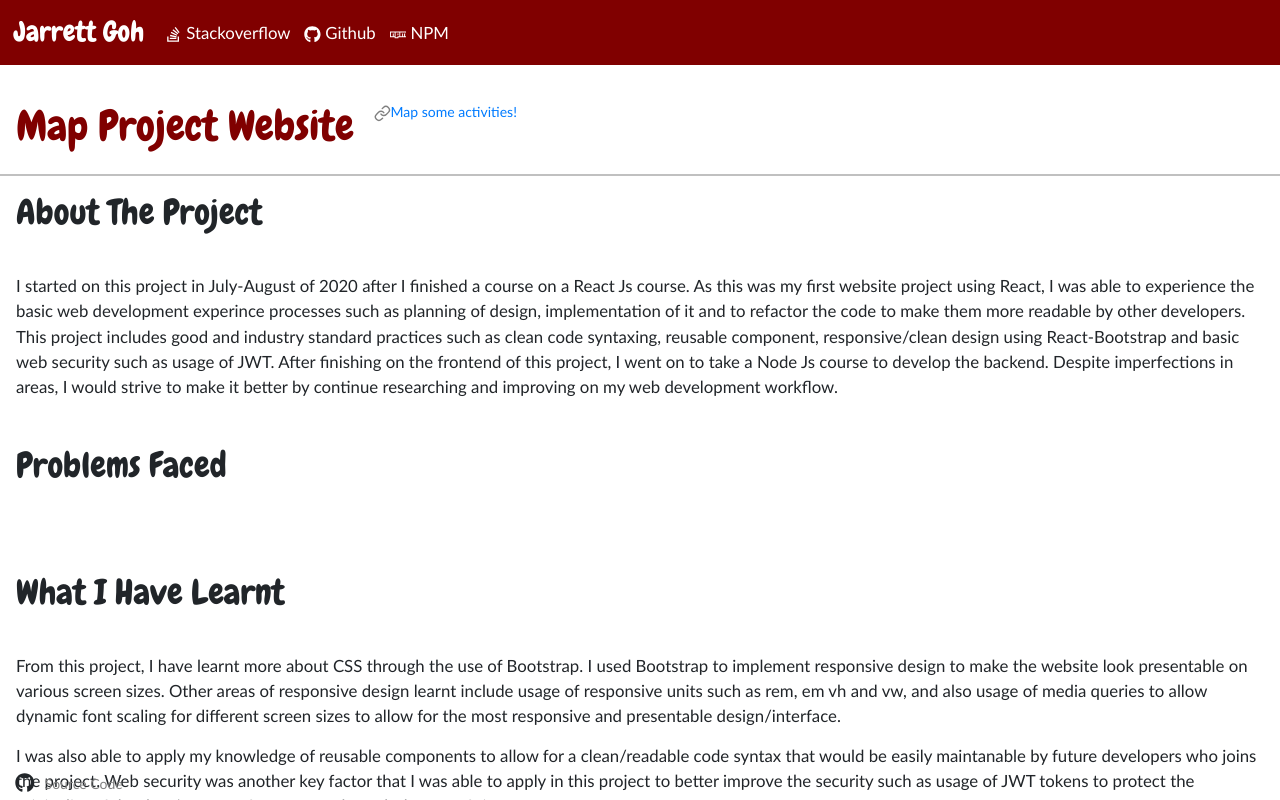
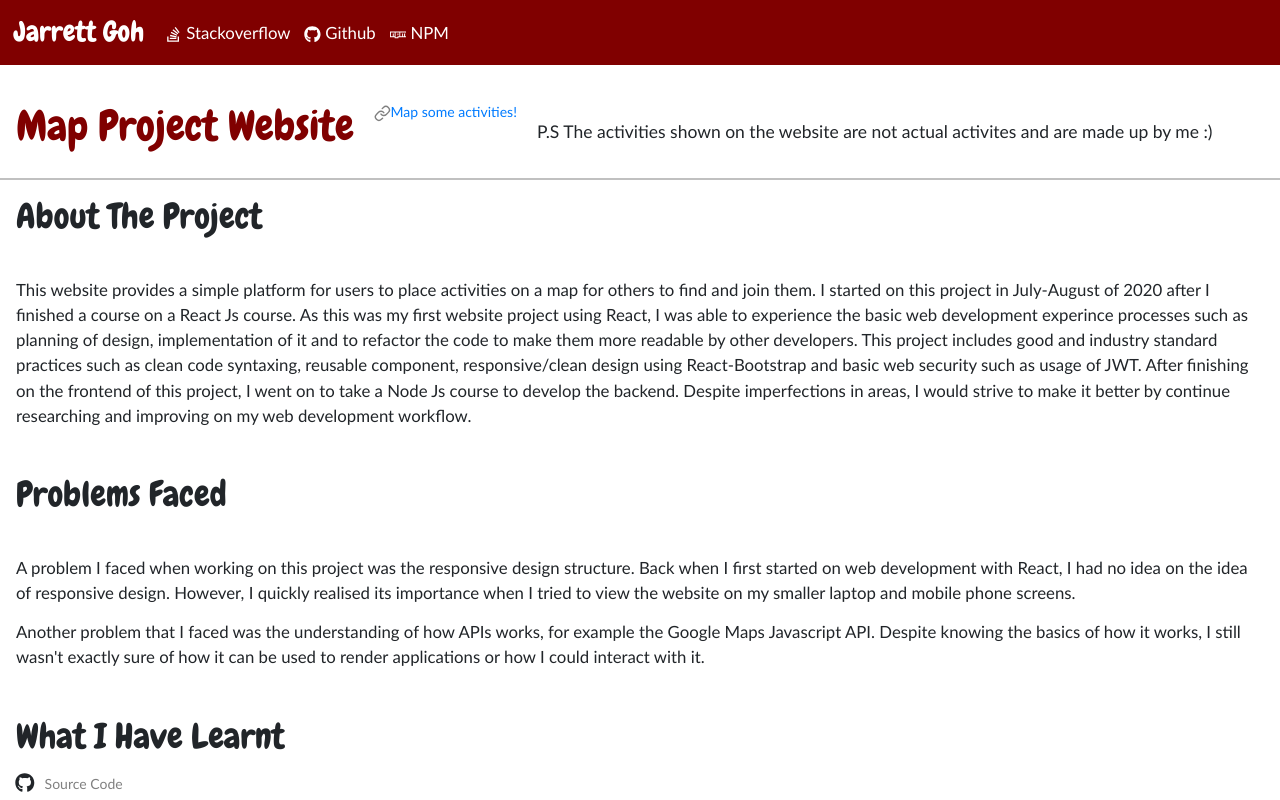
Before and after one commit to Jarrettgohh/Personal-Website, a React (Create React App) app: page /projects/map-project-website in a window 1280 px wide. Built offline with nearby package versions, Linux system fonts and the light colour scheme; a web font is replaced by a local one.

Commit message:
#28 updated multiple things

```diff
--- a/src/App.js
+++ b/src/App.js
@@ -3,7 +3,7 @@ import { BrowserRouter, Route, Switch, Redirect } from "react-router-dom";
 
 import NavbarComponent from "./components/navbarComponent";
 import MainPage from "./components/mainPage";
-import ProjectComponent from "./components/common/projectComponent";
+import ProjectPage from "./components/common/projectPage";
 
 import onePAProject from "./components/projects/onePAProject.js";
 import mapProjectWebsite from "./components/projects/mapProjectWebsite";
@@ -25,7 +25,7 @@ function App() {
       <BrowserRouter>
         <Switch>
           <Route path="/projects/onepa-badminton-automation">
-            <ProjectComponent
+            <ProjectPage
               name="onePA Badminton Court Automation"
               about={onePAProject.about()}
               problems={onePAProject.problems()}
@@ -35,7 +35,8 @@ function App() {
             />
           </Route>
           <Route path="/projects/map-project-website">
-            <ProjectComponent
+            <ProjectPage
+              note={mapProjectWebsite.note()}
               name="Map Project Website"
               examples={mapProjectWebsite.examples()}
               about={mapProjectWebsite.about()}
@@ -46,9 +47,9 @@ function App() {
             />
           </Route>
           <Route path="/projects/map-project-app">
-            <ProjectComponent
+            <ProjectPage
+              note={mapProjectApp.note()}
               name="Map Project App"
-              examples={mapProjectApp.examples()}
               about={mapProjectApp.about()}
               problems={mapProjectApp.problems()}
               learnt={mapProjectApp.learnt()}
@@ -58,7 +59,7 @@ function App() {
             />
           </Route>
           <Route path="/projects/mini-games">
-            <ProjectComponent
+            <ProjectPage
               name="Mini Browser Games"
               examples={miniGames.examples()}
               about={miniGames.about()}
@@ -69,7 +70,8 @@ function App() {
             />
           </Route>
           <Route path="/projects/simple-chat-system">
-            <ProjectComponent
+            <ProjectPage
+              note={chatSystem.note()}
               name="Chat System"
               examples={chatSystem.examples()}
               about={chatSystem.about()}
@@ -81,7 +83,8 @@ function App() {
             />
           </Route>
           <Route path="/projects/binary-rain">
-            <ProjectComponent
+            <ProjectPage
+              note={matrixStuff.note()}
               name="Cool Matrix Stuff"
               examples={matrixStuff.examples()}
               about={matrixStuff.about()}
--- a/src/components/common/projectComponent.jsx
+++ b/src/components/common/projectPage.jsx
@@ -6,8 +6,9 @@ import { ImNpm } from "react-icons/im";
 import { FiLink } from "react-icons/fi";
 import ReactPlayer from "react-player";
 
-const ProjectComponent = ({
+const ProjectPage = ({
   name,
+  note,
   examples,
   about,
   problems,
@@ -29,11 +30,13 @@ const ProjectComponent = ({
       {/* TOP ROW AS A WORKAROUND, BECAUSE PAGE ALWAYS NOT AT TOP ON RENDER */}
       <Row ref={topRow} />
 
-      {/* ABOUT THE PROJECT */}
+      {/* PROJECT NAME */}
       <Row className="row-padding" style={{ borderBottom: "2px solid silver" }}>
         <h1 className="header-text-lg" style={{ color: "maroon" }}>
           {name}
         </h1>
+
+        {/* EXAMPLES */}
         {examples && (
           <div style={{ marginLeft: 20 }}>
             {examples.map((example, index) => {
@@ -53,7 +56,14 @@ const ProjectComponent = ({
             })}
           </div>
         )}
+        {note && (
+          <div>
+            <h5 style={{ margin: 20 }}>{`P.S ${note}`}</h5>{" "}
+          </div>
+        )}
       </Row>
+
+      {/* ABOUT THE PROJECT */}
       <Row className="row-padding">
         <h1 className="header-text">About The Project</h1>
       </Row>
@@ -168,4 +178,4 @@ const ProjectComponent = ({
   );
 };
 
-export default ProjectComponent;
+export default ProjectPage;
--- a/src/components/projects/chatSystem.js
+++ b/src/components/projects/chatSystem.js
@@ -1,4 +1,8 @@
 import AWSVideo from "../../videos/chat-system-AWS.mp4";
+
+function note() {
+  return "The chat system for AWS project is an experiment, it may not work as expected sometimes. However a reload of the page should make it work, thank you! Do check out the video example at the bottom :)";
+}
 
 function about() {
   return (
@@ -105,6 +109,10 @@ function resources() {
       url:
         "https://docs.aws.amazon.com/AWSJavaScriptSDK/latest/AWS/ApiGatewayManagementApi.html",
     },
+    {
+      name: "Socket.io",
+      url: "https://socket.io/docs/v3",
+    },
   ];
 }
 
@@ -131,6 +139,7 @@ function github() {
 
 //eslint-disable-next-line
 export default {
+  note,
   about,
   examples,
   problems,
--- a/src/components/projects/mapProjectApp.js
+++ b/src/components/projects/mapProjectApp.js
@@ -1,3 +1,7 @@
+function note() {
+  return "This project is not completed, as its a relatively new one and I'm still experimenting with it ;)";
+}
+
 function about() {
   return (
     <>
@@ -12,14 +16,17 @@ function about() {
   );
 }
 
-function examples() {
-  return [{ name: "Map some activities!", url: "https://youtube.com" }];
-}
-
 function problems() {
   return (
     <>
-      <p className="text-style"></p>
+      <p className="text-style">
+        A problem I faced while working on this project was learning the design
+        structure/convention of mobile apps. React Native uses a styling
+        method/syntax that is similar to React Js which uses CSS for its
+        designs, but is not entirely the same as the structure is a little
+        different. Thus a problem that I had to deal with was to get used to the
+        way React Native styling works.
+      </p>
     </>
   );
 }
@@ -28,10 +35,19 @@ function learnt() {
   return (
     <>
       <p className="text-style">
-        From this project, I have learnt that for a particular project; with
-        mobile and website requirements, the same backend server used for
-        websites can be used for the mobile version too. This is due to the
-        basis of RESTful APIs that would query the same url endpoints.
+        From this project, I have learnt the design structure for mobile apps
+        and how it differs from websites. Due to my past knowledge in React Js,
+        I managed to understand React Native relatively fast and a framework
+        that I have learnt too is Expo. React Native allowed me to not deal with
+        native languages such as Swift/Obj-c and Java/Kotlin, however I have
+        learnt a little of them to understand how React Native itself works too,
+        due to it being built on top of native langugages.
+      </p>
+      <p className="text-style">
+        I have also learnt that for a particular project; with mobile and
+        website requirements, the same backend server used for websites can be
+        used for the mobile version too. This is due to the basis of RESTful
+        APIs that would query the same url endpoints.
       </p>
     </>
   );
@@ -62,8 +78,8 @@ function github() {
 
 //eslint-disable-next-line
 export default {
+  note,
   about,
-  examples,
   problems,
   learnt,
   resources,
--- a/src/components/projects/mapProjectWebsite.js
+++ b/src/components/projects/mapProjectWebsite.js
@@ -1,19 +1,24 @@
+function note() {
+  return "The activities shown on the website are not actual activites and are made up by me :)";
+}
+
 function about() {
   return (
     <>
       <p className="text-style">
-        I started on this project in July-August of 2020 after I finished a
-        course on a React Js course. As this was my first website project using
-        React, I was able to experience the basic web development experince
-        processes such as planning of design, implementation of it and to
-        refactor the code to make them more readable by other developers. This
-        project includes good and industry standard practices such as clean code
-        syntaxing, reusable component, responsive/clean design using
-        React-Bootstrap and basic web security such as usage of JWT. After
-        finishing on the frontend of this project, I went on to take a Node Js
-        course to develop the backend. Despite imperfections in areas, I would
-        strive to make it better by continue researching and improving on my web
-        development workflow.
+        This website provides a simple platform for users to place activities on
+        a map for others to find and join them. I started on this project in
+        July-August of 2020 after I finished a course on a React Js course. As
+        this was my first website project using React, I was able to experience
+        the basic web development experince processes such as planning of
+        design, implementation of it and to refactor the code to make them more
+        readable by other developers. This project includes good and industry
+        standard practices such as clean code syntaxing, reusable component,
+        responsive/clean design using React-Bootstrap and basic web security
+        such as usage of JWT. After finishing on the frontend of this project, I
+        went on to take a Node Js course to develop the backend. Despite
+        imperfections in areas, I would strive to make it better by continue
+        researching and improving on my web development workflow.
       </p>
     </>
   );
@@ -26,7 +31,19 @@ function examples() {
 function problems() {
   return (
     <>
-      <p className="text-style"></p>
+      <p className="text-style">
+        A problem I faced when working on this project was the responsive design
+        structure. Back when I first started on web development with React, I
+        had no idea on the idea of responsive design. However, I quickly
+        realised its importance when I tried to view the website on my smaller
+        laptop and mobile phone screens.
+      </p>
+      <p className="text-style">
+        Another problem that I faced was the understanding of how APIs works,
+        for example the Google Maps Javascript API. Despite knowing the basics
+        of how it works, I still wasn't exactly sure of how it can be used to
+        render applications or how I could interact with it.
+      </p>
     </>
   );
 }
@@ -35,11 +52,12 @@ function learnt() {
   return (
     <>
       <p className="text-style">
-        From this project, I have learnt more about CSS through the use of
-        Bootstrap. I used Bootstrap to implement responsive design to make the
-        website look presentable on various screen sizes. Other areas of
-        responsive design learnt include usage of responsive units such as rem,
-        em vh and vw, and also usage of media queries to allow dynamic font
+        To solve the responsive design issue, after extensive research about the
+        principles of it, I have managed to learnt more about CSS through the
+        use of Bootstrap. I used Bootstrap to implement responsive design to
+        make the website look presentable on various screen sizes. Other areas
+        of responsive design learnt include usage of responsive units such as
+        rem, em vh and vw, and also usage of media queries to allow dynamic font
         scaling for different screen sizes to allow for the most responsive and
         presentable design/interface.
       </p>
@@ -84,6 +102,7 @@ function github() {
 
 //eslint-disable-next-line
 export default {
+  note,
   about,
   examples,
   problems,
--- a/src/components/projects/matrixStuff.js
+++ b/src/components/projects/matrixStuff.js
@@ -1,3 +1,7 @@
+function note() {
+  return "Click anywhere on the canvas of the binary rain to see the change in color!";
+}
+
 function about() {
   return (
     <>
@@ -13,12 +17,6 @@ function about() {
         I also tried to make the cool text animation effect, where the text
         would appear on its own in a certain manner; appearing like the computer
         was talking.
-      </p>
-      <p className="text-style">
-        <strong>
-          Click anywhere on the canvas of the binary rain to see the change in
-          color!
-        </strong>
       </p>
     </>
   );
@@ -37,10 +35,11 @@ function learnt() {
   return (
     <>
       <p className="text-style">
-        From this project, I have learnt learn how to better utilise Javascript
-        functions. Another important skill I have learnt is how Javascript is
-        able to be linked and communicate with HTML to control how the elements
-        are rendered.
+        From this project, I have learnt how to better utilise Javascript
+        methods such as loops so as to allow for the effects that are rendered.
+        Another important skill I have learnt is how Javascript is able to be
+        linked and communicate with HTML to control how the elements are
+        rendered.
       </p>
       <p className="text-style"></p>
     </>
@@ -66,6 +65,7 @@ function github() {
 
 //eslint-disable-next-line
 export default {
+  note,
   about,
   examples,
   learnt,
--- a/src/components/projects/miniGames.js
+++ b/src/components/projects/miniGames.js
@@ -26,7 +26,9 @@ function examples() {
 function problems() {
   return (
     <>
-      <p className="text-style"></p>
+      <p className="text-style">
+        A problem I faced while working on this project was
+      </p>
     </>
   );
 }
```
